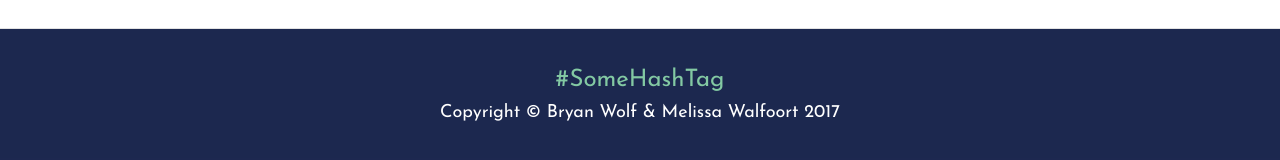
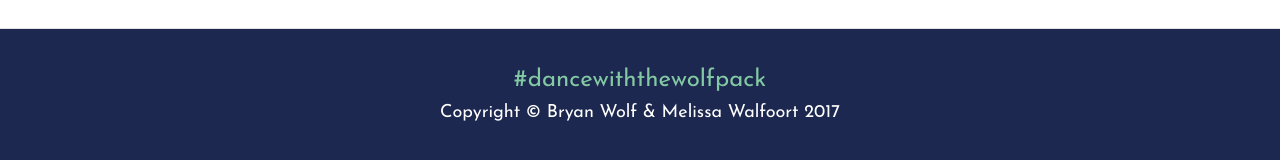
Before and after one commit to ShadowWolf/banshee-meow, a website with bundled scripts: page public/index.html in a window 1280 px wide. Shown: the part 8479-8639 px from the top of the page. Built offline with nearby package versions, Linux system fonts and the light colour scheme; files whose address does not match are found by name.

Commit message:
Hashtag hashtag

```diff
--- a/public/index.html
+++ b/public/index.html
@@ -620,7 +620,7 @@
 			<div class="row">
 				<!-- Logo -->
 				<div class="col-xs-12 text-center">
-					<div class="footer-brand mb10 topReveal">#SomeHashTag</div>
+					<div class="footer-brand mb10 topReveal">#dancewiththewolfpack</div>
 					<p class="no-margin bottomReveal">Copyright © Bryan Wolf &amp; Melissa Walfoort 2017</p>
 				</div>
 			</div><!-- /.row -->
```
